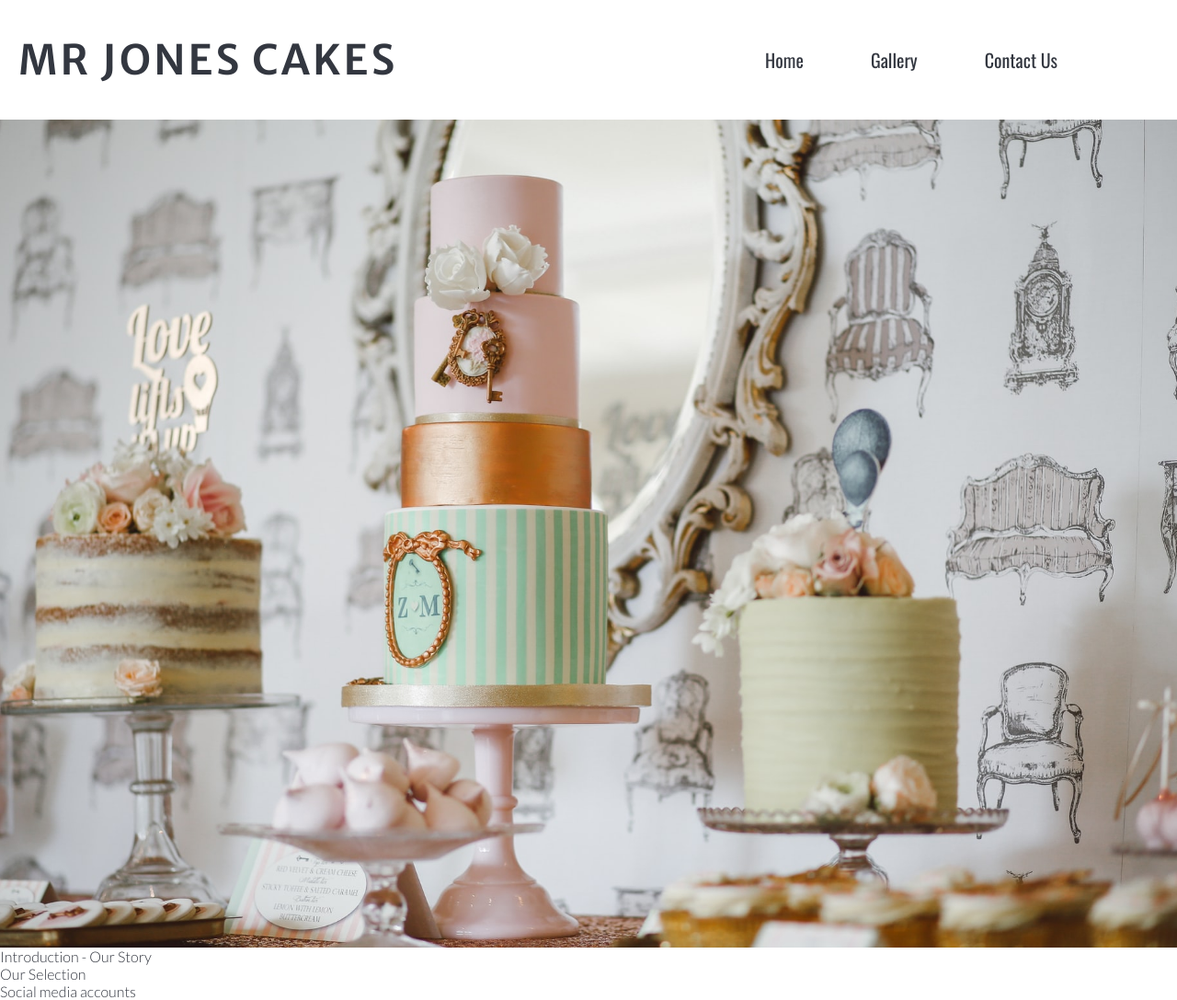
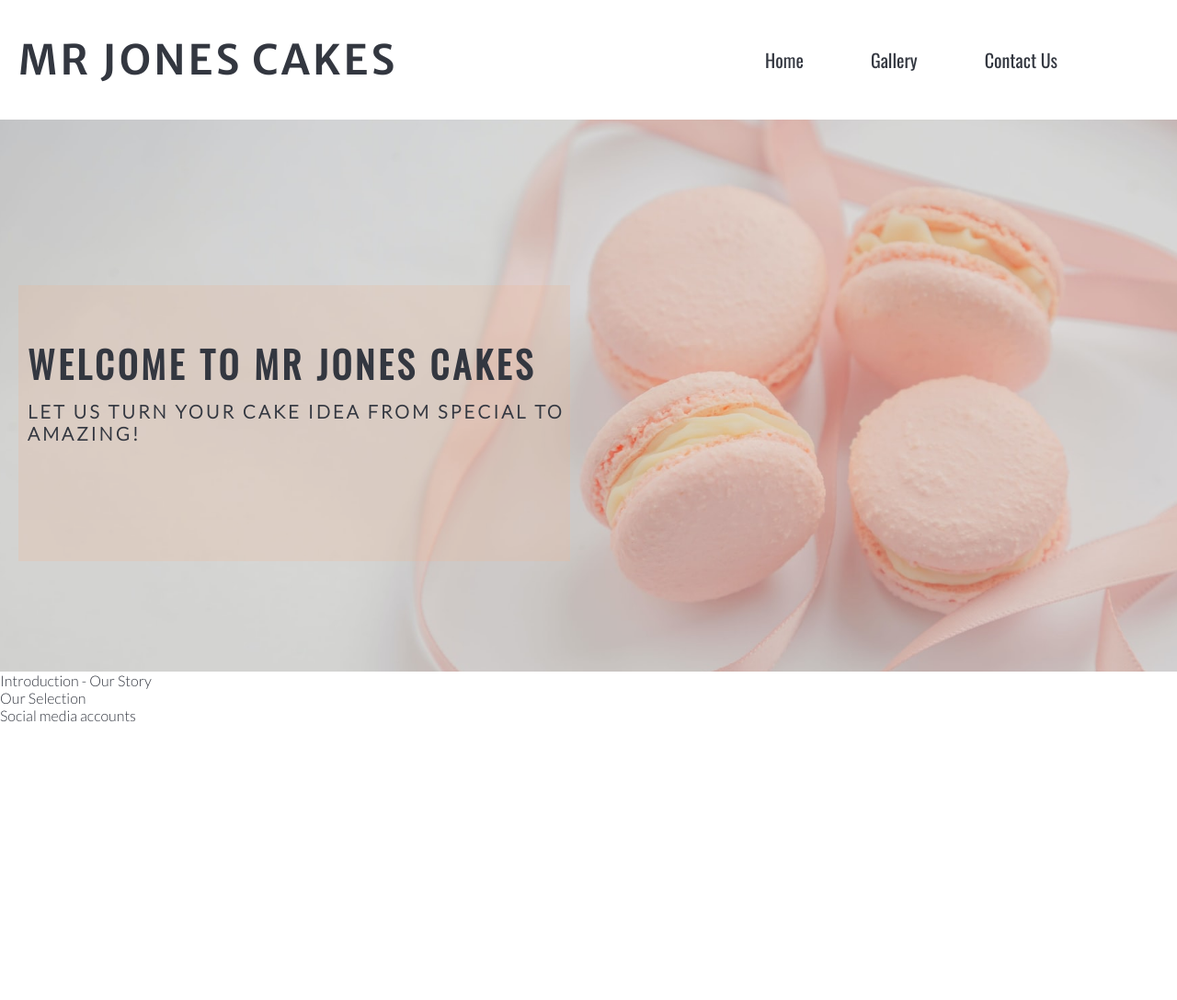
Before and after one commit to unkhan87/mr-jones-cakes, a plain HTML site: page index.html in a window 1280 px wide. Shown: the whole page at 92% size. After the commit the page ends 800 px from the top, so only its background shows below. Drawn offline with nearby package versions, Linux system fonts and the light colour scheme.

Commit message:
Hero image structure in place

```diff
--- a/assets/css/style.css
+++ b/assets/css/style.css
@@ -65,13 +65,65 @@ header, a {
     color: #5AADBF;
 }
 
+#main-image {
+    height: 600px;
+    width: 100%;
+    overflow: hidden;
+    position: relative;
+}
+
 #hero-image {
-    height: 900px;
+    height: 600px;
     width: 100%;
-    background-image: url('../images/hero-image.jpg');
+    background-image: url('../images/hero-image-2.jpg');
     background-position: center;
     background-repeat: no-repeat;
     background-size: cover;
     max-width: 100%;
     max-height: 100%;
+    animation-name: hero-zoom;
+    animation-duration: 5s;
+    animation-fill-mode: forwards;
 }
+
+/* Styling h3 heading in the hero image*/
+
+.cover-text {
+    /*font-size: 30px;
+    font-family: 'Oswald', sans-serif;
+    letter-spacing: 4px;
+    text-transform: uppercase;*/
+    width: 600px;
+    height: 300px;
+    padding-top: 10px;
+    padding-left: 10px;
+    background-color: rgba(242, 173, 133, .2);
+    bottom: 120px;
+    left: 20px;
+    position: absolute;
+}
+
+.cover-text, h2 {
+    font-size: 40px;
+    font-weight: 10%;
+    text-transform: uppercase;
+    padding-top: 50px;
+    padding-bottom: 5px;
+}
+
+.cover-text, h3 {
+    font-size: 20px;
+    padding-top: 50px;
+    letter-spacing: 3px;
+    padding-top: 5px;
+}
+
+/* creates zoom animation for hero image */
+@keyframes hero-zoom{
+    from{
+        transform: scale(1);
+    }
+    to{
+        transform: scale(1.1);
+    }
+}
--- a/index.html
+++ b/index.html
@@ -30,9 +30,11 @@
             </ul>
         </nav>
     </header>
-    <section>
-        <div id="hero-image">
-
+    <section id="main-image">
+        <div id="hero-image"></div>
+        <div class="cover-text">
+            <h2>Welcome to Mr Jones Cakes</h2>
+            <h3>Let us turn your cake idea from special to AMAZING!</h3>
         </div>
     </section>
     <section>
```
Also changed, not shown: assets/images/hero-image-2.jpg (added).
